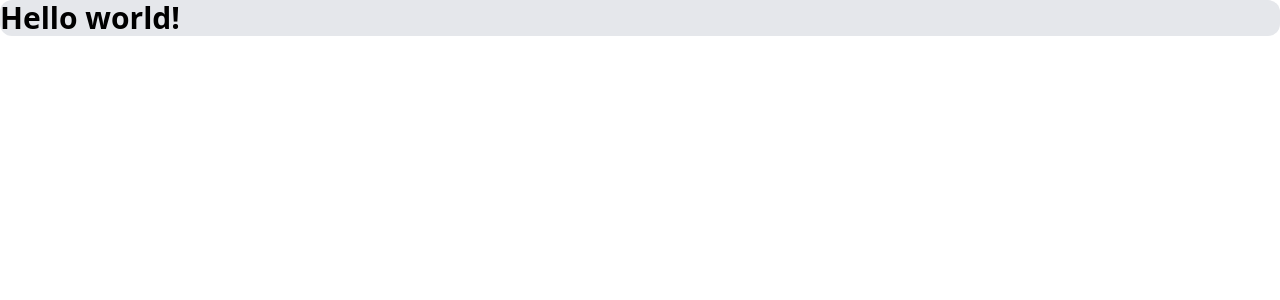
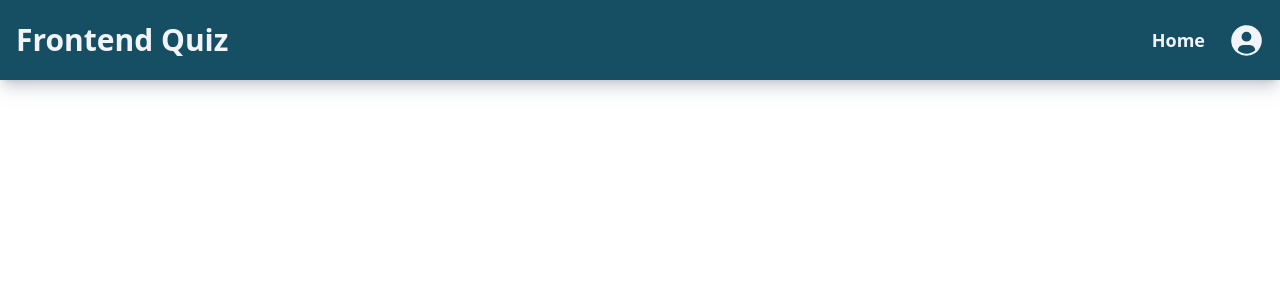
Before and after one commit to srishtigautam21/quiz-app, a React (Create React App) app: page / in a window 1280 px wide. Shown: the top 300 px of the page. Built offline with nearby package versions, Linux system fonts and the light colour scheme.

Commit message:
Add:navbar

```diff
--- a/src/App.js
+++ b/src/App.js
@@ -1,10 +1,15 @@
 // import "./App.css";
+
+import { Navbar } from "./components";
 
 function App() {
   return (
-    <div className='container mx-auto bg-gray-200 rounded-xl'>
-      <h1 className='text-3xl font-bold mb-5'>Hello world!</h1>
-    </div>
+    <>
+      <Navbar />
+      {/* <div className='container mx-auto bg-gray-200 rounded-xl'>
+        <h1 className='text-3xl font-bold mb-5'>Hello world!</h1>
+      </div> */}
+    </>
   );
 }
 
--- /dev/null
+++ b/src/Assets/svg.jsx
@@ -0,0 +1,16 @@
+function UserIcon(props) {
+  return (
+    <svg width='35' height='35' viewBox='0 0 32 32' {...props}>
+      <path
+        fill='none'
+        d='M8.007 24.93A4.996 4.996 0 0 1 13 20h6a4.996 4.996 0 0 1 4.993 4.93a11.94 11.94 0 0 1-15.986 0ZM20.5 12.5A4.5 4.5 0 1 1 16 8a4.5 4.5 0 0 1 4.5 4.5Z'
+      ></path>
+      <path
+        fill='currentColor'
+        d='M26.749 24.93A13.99 13.99 0 1 0 2 16a13.899 13.899 0 0 0 3.251 8.93l-.02.017c.07.084.15.156.222.239c.09.103.187.2.28.3c.28.304.568.596.87.87c.092.084.187.162.28.242c.32.276.649.538.99.782c.044.03.084.069.128.1v-.012a13.901 13.901 0 0 0 16 0v.012c.044-.031.083-.07.128-.1c.34-.245.67-.506.99-.782c.093-.08.188-.159.28-.242c.302-.275.59-.566.87-.87c.093-.1.189-.197.28-.3c.071-.083.152-.155.222-.24ZM16 8a4.5 4.5 0 1 1-4.5 4.5A4.5 4.5 0 0 1 16 8ZM8.007 24.93A4.996 4.996 0 0 1 13 20h6a4.996 4.996 0 0 1 4.993 4.93a11.94 11.94 0 0 1-15.986 0Z'
+      ></path>
+    </svg>
+  );
+}
+
+export { UserIcon };
--- /dev/null
+++ b/src/components/Navbar.jsx
@@ -0,0 +1,16 @@
+import React from "react";
+import { UserIcon } from "../Assets/svg";
+
+const Navbar = () => {
+  return (
+    <div className='box-border flex h-20 bg-cyan-900 justify-between items-center px-4 shadow-lg shadow-gray-400/50 '>
+      <div className='text-slate-100 text-3xl font-bold '>Frontend Quiz</div>
+      <div className='text-slate-100 flex gap-x-6 items-center'>
+        <p className='text-lg font-semibold'>Home</p>
+        <UserIcon />
+      </div>
+    </div>
+  );
+};
+
+export { Navbar };
--- /dev/null
+++ b/src/components/index.js
@@ -0,0 +1 @@
+export { Navbar } from "./Navbar";
```
Also changed, not shown: src/components/Footer.jsx (added).
